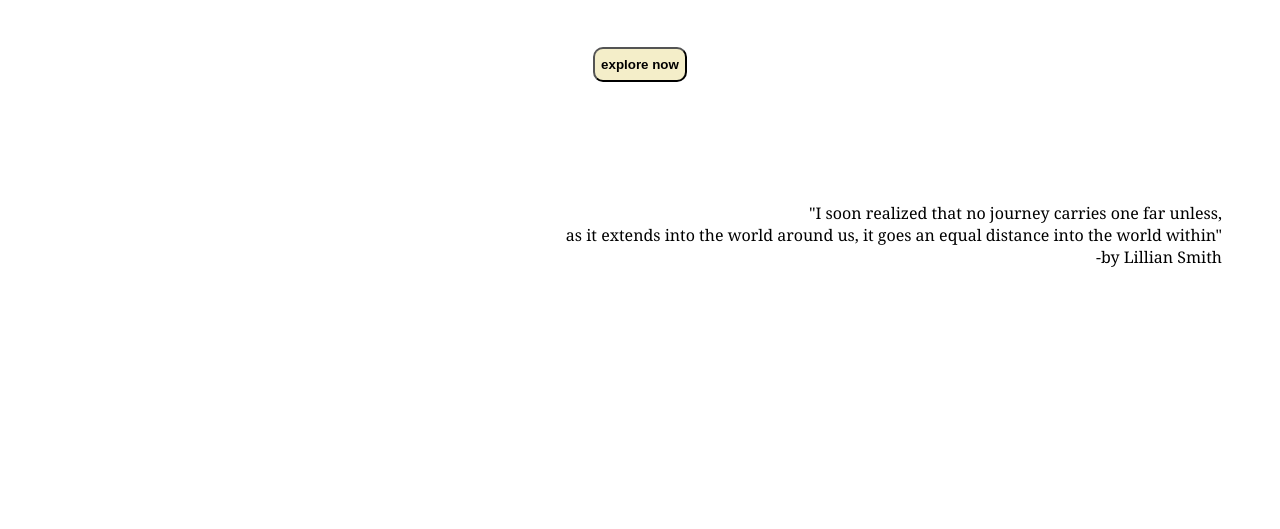
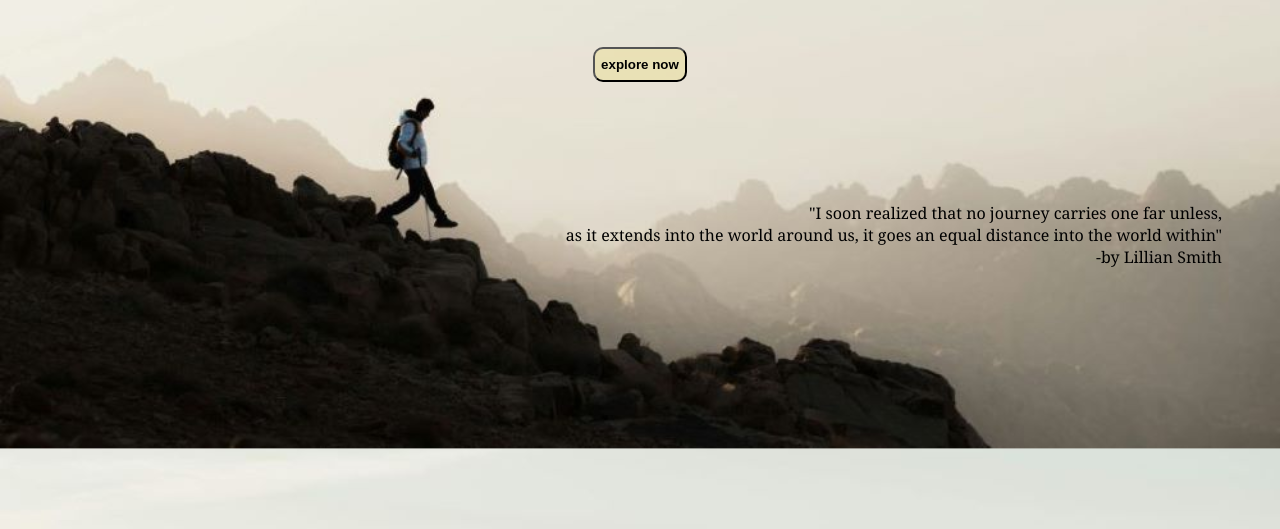
Before and after one commit to Mithun-rs/travel-page, a plain HTML site: page index.html in a window 1280 px wide. Shown: the part 271-800 px from the top of the page. Drawn offline with Linux system fonts and the light colour scheme.

Commit message:
Update style.css

```diff
--- a/style.css
+++ b/style.css
@@ -1,6 +1,6 @@
 body
 {
-    background-image: url(img/photo-1682686578023-dc680e7a3aeb.jpg);
+    background-image: url(photo-1682686578023-dc680e7a3aeb.jpg);
     background-size: cover;
 
 }
```
